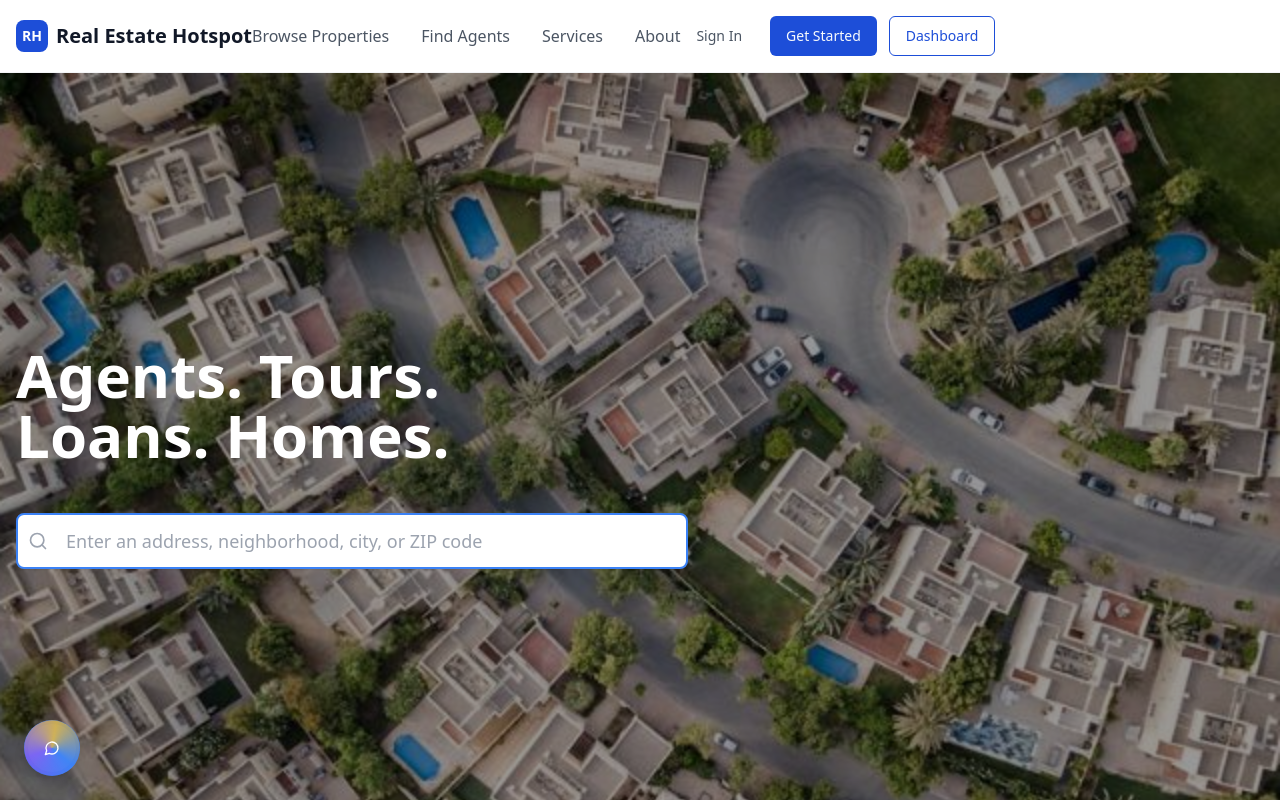
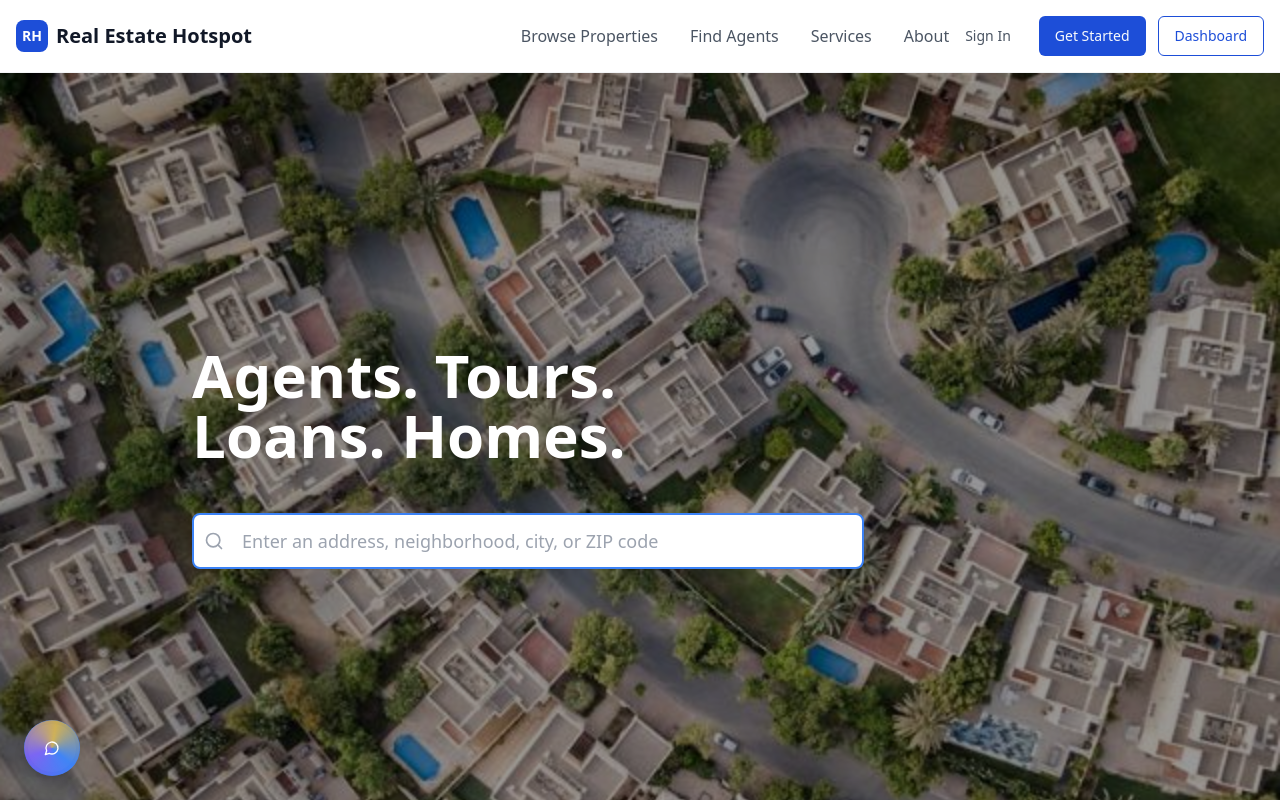
Before and after one commit to jsodeh/africa-property-hub-main, a React (Vite) app: page / in a window 1280 px wide. Shown: the top 800 px of the page. Built offline with nearby package versions, Linux system fonts and the light colour scheme.

Commit message:
Fix Navigation Bar Layout and Responsiveness

```diff
--- a/src/components/StickyNavigation.tsx
+++ b/src/components/StickyNavigation.tsx
@@ -17,23 +17,26 @@ const StickyNavigation = ({ isScrolled = false, showSearchInNav = false }: Stick
       isScrolled ? 'shadow-md' : ''
     }`}>
       <div className="container mx-auto px-4">
-        <div className={`flex items-center transition-all duration-300 ${
+        {/* Main Navigation Row */}
+        <div className={`flex items-center justify-between transition-all duration-300 ${
           showSearchInNav ? 'py-2' : 'py-4'
         }`}>
 
-          {/* Logo - Always visible, changes position based on search visibility */}
-          <Link to="/" className={`flex items-center space-x-2 transition-all duration-300 ${
-            showSearchInNav ? 'flex-shrink-0' : 'mx-auto md:mx-0'
+          {/* Logo - Left side when search is shown, center when not */}
+          <div className={`flex items-center transition-all duration-300 ${
+            showSearchInNav ? 'flex-shrink-0' : 'flex-1 justify-center md:justify-start'
           }`}>
-            <div className="w-8 h-8 bg-blue-700 rounded-lg flex items-center justify-center">
-              <span className="text-white font-bold text-sm">RH</span>
-            </div>
-            <span className="text-xl font-bold text-gray-900 hidden sm:block">Real Estate Hotspot</span>
-          </Link>
+            <Link to="/" className="flex items-center space-x-2">
+              <div className="w-8 h-8 bg-blue-700 rounded-lg flex items-center justify-center">
+                <span className="text-white font-bold text-sm">RH</span>
+              </div>
+              <span className="text-xl font-bold text-gray-900 hidden sm:block">Real Estate Hotspot</span>
+            </Link>
+          </div>
 
           {/* Search Bar - Only show when scrolled past hero */}
           {showSearchInNav && (
-            <div className="flex-1 max-w-lg mx-4 md:mx-8">
+            <div className="hidden md:flex flex-1 max-w-lg mx-8">
               <LocationSearch
                 placeholder="Enter an address, neighborhood, city..."
                 className="w-full"
@@ -44,7 +47,7 @@ const StickyNavigation = ({ isScrolled = false, showSearchInNav = false }: Stick
             </div>
           )}
 
-          {/* Desktop Navigation - Show when search is not visible */}
+          {/* Desktop Navigation Menu - Only show when search is not visible */}
           {!showSearchInNav && (
             <div className="hidden md:flex items-center space-x-8">
               <Link to="/properties" className="text-gray-600 hover:text-blue-700 transition-colors font-medium">
@@ -62,7 +65,7 @@ const StickyNavigation = ({ isScrolled = false, showSearchInNav = false }: Stick
             </div>
           )}
 
-          {/* Desktop Auth Buttons */}
+          {/* Desktop Auth Buttons - Always on the right */}
           <div className="hidden md:flex items-center space-x-3 flex-shrink-0">
             <Link to="/login">
               <Button variant="ghost" className="text-gray-600 hover:text-blue-700">
@@ -83,7 +86,7 @@ const StickyNavigation = ({ isScrolled = false, showSearchInNav = false }: Stick
 
           {/* Mobile Menu Button */}
           <button
-            className="md:hidden p-2 flex-shrink-0 ml-auto"
+            className="md:hidden p-2 flex-shrink-0"
             onClick={() => setIsMenuOpen(!isMenuOpen)}
           >
             {isMenuOpen ? <X className="h-6 w-6" /> : <Menu className="h-6 w-6" />}
@@ -103,38 +106,40 @@ const StickyNavigation = ({ isScrolled = false, showSearchInNav = false }: Stick
           </div>
         )}
 
-        {/* Mobile Navigation */}
+        {/* Mobile Navigation Menu */}
         {isMenuOpen && (
           <div className="md:hidden pb-4 border-t border-gray-100">
             <div className="flex flex-col space-y-3 pt-4">
               <Link
                 to="/properties"
-                className="text-gray-600 hover:text-blue-700 transition-colors font-medium"
+                className="text-gray-600 hover:text-blue-700 transition-colors font-medium py-2"
                 onClick={() => setIsMenuOpen(false)}
               >
                 Browse Properties
               </Link>
               <Link
                 to="/agents"
-                className="text-gray-600 hover:text-blue-700 transition-colors"
+                className="text-gray-600 hover:text-blue-700 transition-colors py-2"
                 onClick={() => setIsMenuOpen(false)}
               >
                 Find Agents
               </Link>
               <Link
                 to="/services"
-                className="text-gray-600 hover:text-blue-700 transition-colors"
+                className="text-gray-600 hover:text-blue-700 transition-colors py-2"
                 onClick={() => setIsMenuOpen(false)}
               >
                 Services
               </Link>
               <Link
                 to="/about"
-                className="text-gray-600 hover:text-blue-700 transition-colors"
+                className="text-gray-600 hover:text-blue-700 transition-colors py-2"
                 onClick={() => setIsMenuOpen(false)}
               >
                 About
               </Link>
+
+              {/* Mobile Auth Buttons */}
               <div className="pt-4 border-t border-gray-100 space-y-3">
                 <Link to="/login" onClick={() => setIsMenuOpen(false)}>
                   <Button variant="ghost" className="w-full justify-start text-gray-600 hover:text-blue-700">
--- a/src/pages/Index.tsx
+++ b/src/pages/Index.tsx
@@ -211,8 +211,8 @@ const HeroSection = () => {
 
       {/* Hero Content */}
       <div className="relative z-10 container mx-auto px-4">
-        <div className="max-w-4xl">
-          <div className="text-left mb-12">
+        <div className="max-w-4xl mx-auto text-center md:text-left">
+          <div className="mb-12">
             <h1 className="text-4xl md:text-6xl font-bold text-white mb-6 leading-tight">
               Agents. Tours.
               <br />
@@ -220,15 +220,17 @@ const HeroSection = () => {
             </h1>
           </div>
 
-          {/* Left-aligned Search Bar on Hero */}
-          <div className="mb-8">
+          {/* Centered Search Bar on Hero */}
+          <div className="mb-8 flex justify-center md:justify-start">
+            <div className="w-full max-w-2xl">
               <LocationSearch
                 placeholder="Enter an address, neighborhood, city, or ZIP code"
-              className="max-w-2xl"
+                className="w-full"
                 onLocationSelect={(location) => {
                   console.log('Hero search location selected:', location);
                 }}
               />
+            </div>
           </div>
         </div>
       </div>
```
Lines whose indentation alone changed are shown as unchanged.
